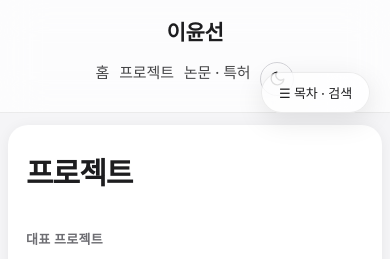
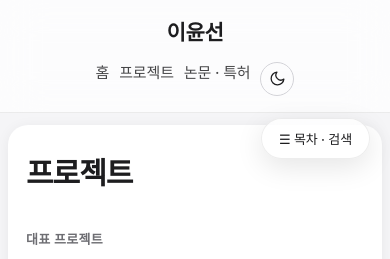
Before and after one commit to ckc5800/ckc5800.github.io, a Jekyll site: the page built from projects.html, in a window 390 px wide. Shown: the top 259 px of the page. Built offline with Jekyll 4.4.1, drawn with Linux system fonts in a browser that asks for light colours; some web fonts are replaced.

Commit message:
모바일에서 '목차 · 검색' 버튼이 테마 전환 버튼을 가리던 문제
플로팅 버튼·패널 위치를 고정 72px/122px 대신 --nav-h 기준으로 계산.
모바일(375px)은 메뉴가 두 줄이라 nav-h가 113px — 버튼이 네비게이션 위에 겹쳐 있었음.
데스크톱 위치는 그대로(72px · 122px).

Co-Authored-By: Claude Opus 5.5 <noreply@anthropic.com>

```diff
--- a/assets/style.css
+++ b/assets/style.css
@@ -1032,7 +1032,7 @@ h2[id] {
         gap: 7px;
         position: fixed;
         right: 20px;
-        top: 72px;   /* 네비게이션 바로 아래 */
+        top: calc(var(--nav-h) + 5px);   /* 네비게이션 바로 아래 — 모바일은 메뉴가 두 줄이라 nav-h가 커짐 */
         z-index: 120;
         padding: 10px 17px;
         font-family: inherit;
@@ -1058,9 +1058,9 @@ h2[id] {
         display: block;
         position: fixed;
         right: 20px;
-        top: 122px;   /* 토글 버튼 아래로 펼침 */
+        top: calc(var(--nav-h) + 55px);   /* 토글 버튼 아래로 펼침 */
         width: 248px;
-        max-height: min(480px, calc(100vh - 142px));
+        max-height: min(480px, calc(100vh - var(--nav-h) - 75px));
         overflow-y: auto;
         overscroll-behavior: contain;
         z-index: 120;
```
